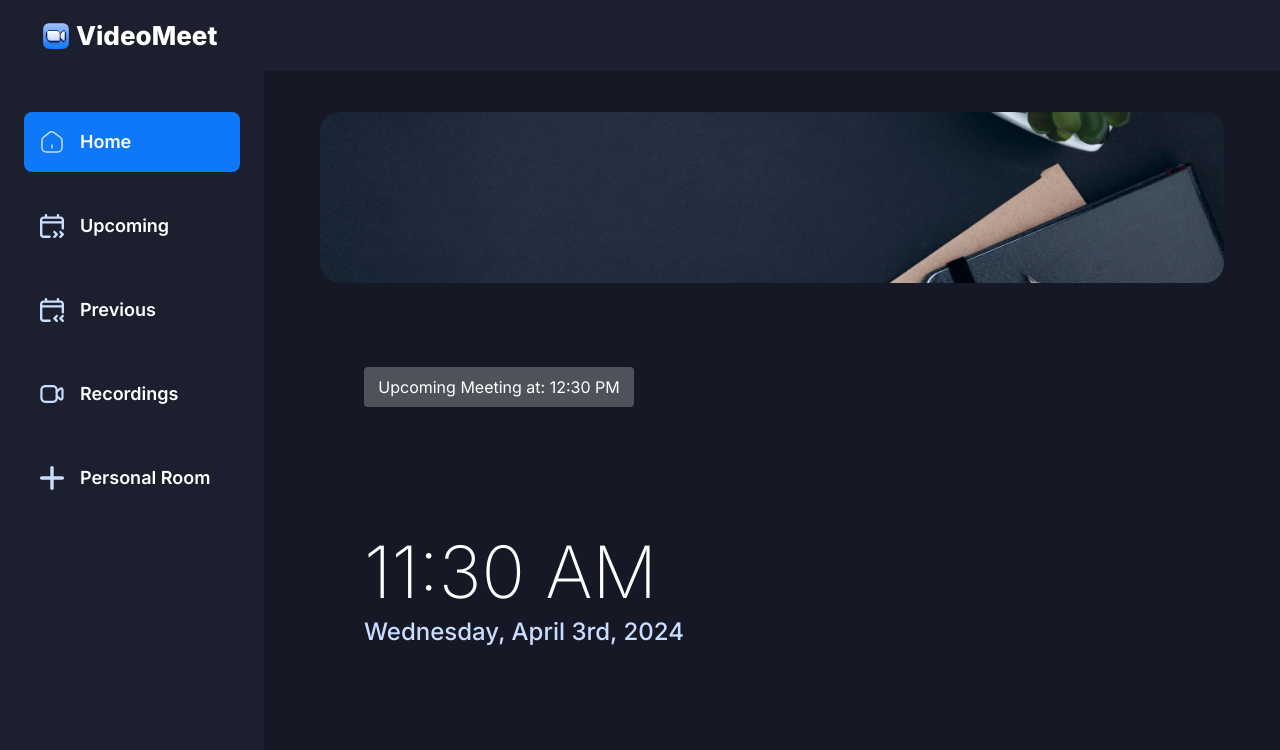
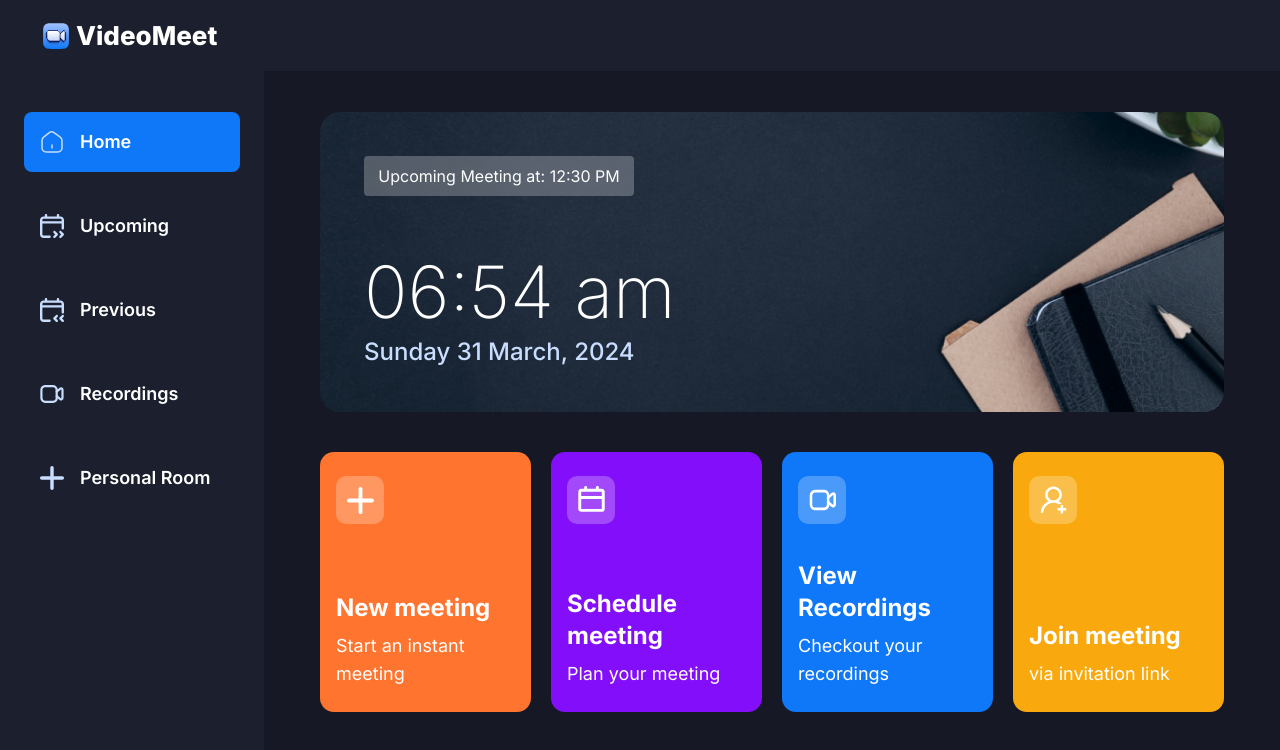
Before and after one commit to IftequarIffu/DialIn, a Next.js app: page / in a window 1280 px wide. Shown: the top 750 px of the page. Built offline with nearby package versions, Linux system fonts and the light colour scheme.

Commit message:
Added the homepage tiles

```diff
--- a/app/(root)/(home)/page.tsx
+++ b/app/(root)/(home)/page.tsx
@@ -1,20 +1,33 @@
-import React from 'react'
+import MeetingTypeList from "@/components/MeetingTypeList";
+import React from "react";
 
 const Home = () => {
+  const now = new Date();
+  const time = now.toLocaleTimeString("en-IN", {
+    hour: "2-digit",
+    minute: "2-digit",
+  });
+  const date = new Intl.DateTimeFormat("en-IN", {
+    dateStyle: "full",
+  }).format(now);
+
   return (
     <section className="flex size-full flex-col gap-10 text-white">
-        <div className="h-[300px] w-full rounded-[20px] bg-hero bg-cover"></div>
+      <div className="h-[300px] w-full rounded-[20px] bg-hero bg-cover">
         <div className="flex h-full flex-col justify-between max-md:px-5 max-md:py-8 lg:p-11">
-            <h2 className="glassmorphism max-w-[270px] rounded py-2 text-center text-base font-normal">
-                Upcoming Meeting at: 12:30 PM
-            </h2>
-            <div className="flex flex-col gap-2">
-                <h1 className='text-4xl font-extralight lg:text-7xl'>11:30 AM</h1>
-                <p className='text-lg font-medium text-sky-1 lg:text-2xl'>Wednesday, April 3rd, 2024</p>
-            </div>
+          <h2 className="glassmorphism max-w-[270px] rounded py-2 text-center text-base font-normal">
+            Upcoming Meeting at: 12:30 PM
+          </h2>
+          <div className="flex flex-col gap-2">
+            <h1 className="text-4xl font-extralight lg:text-7xl">{time}</h1>
+            <p className="text-lg font-medium text-sky-1 lg:text-2xl">{date}</p>
+          </div>
         </div>
+      </div>
+
+      <MeetingTypeList />
     </section>
-  )
-}
+  );
+};
 
-export default Home
+export default Home;
--- /dev/null
+++ b/components/HomeCard.tsx
@@ -0,0 +1,32 @@
+import React from "react";
+import Image from "next/image";
+import { cn } from "@/lib/utils";
+
+interface HomeCardTypes {
+    iconLink: string,
+    color: string,
+    title: string,
+    description: string,
+    handleClick: () => void
+}
+
+const HomeCard = ({ iconLink, color, title, description, handleClick }: HomeCardTypes) => {
+  return (
+    <div className={cn("px-4 py-6 flex flex-col justify-between w-full xl:max-w-[270px] min-h-[260px] rounded-[14px] cursor-pointer", color)} onClick={handleClick}>
+      <div className="flex items-center justify-center glassmorphism size-12 rounded-[10px]">
+        <Image
+          src={iconLink}
+          alt="add-meeting"
+          width={27}
+          height={27}
+        />
+      </div>
+      <div className="flex flex-col gap-2">
+        <h1 className="text-2xl font-bold">{title}</h1>
+        <p className="text-lg font-normal">{description}</p>
+      </div>
+    </div>
+  );
+};
+
+export default HomeCard;
--- /dev/null
+++ b/components/MeetingTypeList.tsx
@@ -0,0 +1,25 @@
+'use client'
+import { useState } from 'react'
+import Image from 'next/image'
+import React from 'react'
+import HomeCard from './HomeCard'
+import { useRouter } from 'next/navigation'
+
+const MeetingTypeList = () => {
+
+    const [meetingState, setMeetingState] = useState<"isJoiningMeeting" | "isSchedulingMeeting" | "isInstantMeeting" | undefined>();
+    const router = useRouter()
+
+  return (
+    <section className='grid grid-cols-1 gap-5 md:grid-cols-2 xl:grid-cols-4'>
+
+        <HomeCard iconLink="/icons/add-meeting.svg" color="bg-orange-1" title="New meeting" description="Start an instant meeting" handleClick={() => setMeetingState("isJoiningMeeting")} />
+        <HomeCard iconLink="/icons/schedule.svg" color="bg-purple-1" title="Schedule meeting" description="Plan your meeting" handleClick={() => setMeetingState("isSchedulingMeeting")} />
+        <HomeCard iconLink="/icons/recordings.svg" color="bg-blue-1" title="View Recordings" description="Checkout your recordings" handleClick={() => router.push("/recordings")} />
+        <HomeCard iconLink="/icons/join-meeting.svg" color="bg-yellow-1" title="Join meeting" description="via invitation link" handleClick={() => setMeetingState("isJoiningMeeting")} />
+
+    </section>
+  )
+}
+
+export default MeetingTypeList
--- a/tailwind.config.ts
+++ b/tailwind.config.ts
@@ -30,6 +30,16 @@
         sky: {
           1: '#C9DDFF'
         },
+        orange: {
+          1: '#FF742E'
+        },
+        purple: {
+          1: '#830EF9'
+        },
+        yellow: {
+          1: '#F9A90E'
+        },
+
       },
       backgroundImage: {
         hero: "url('/images/hero-background.png')"
```
